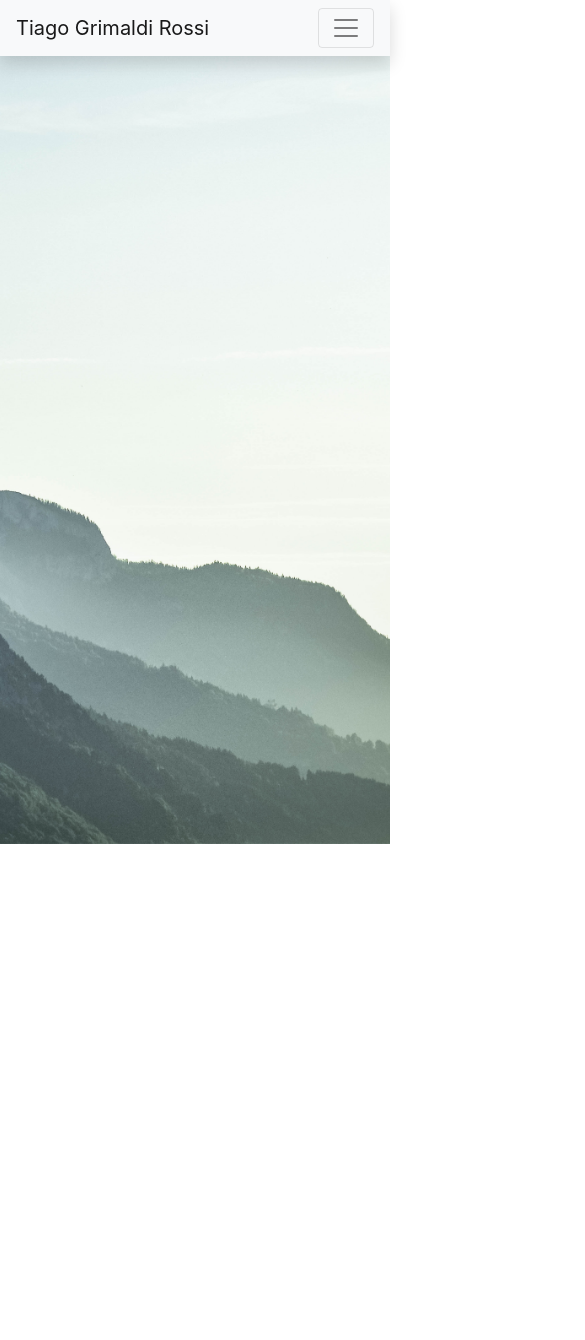
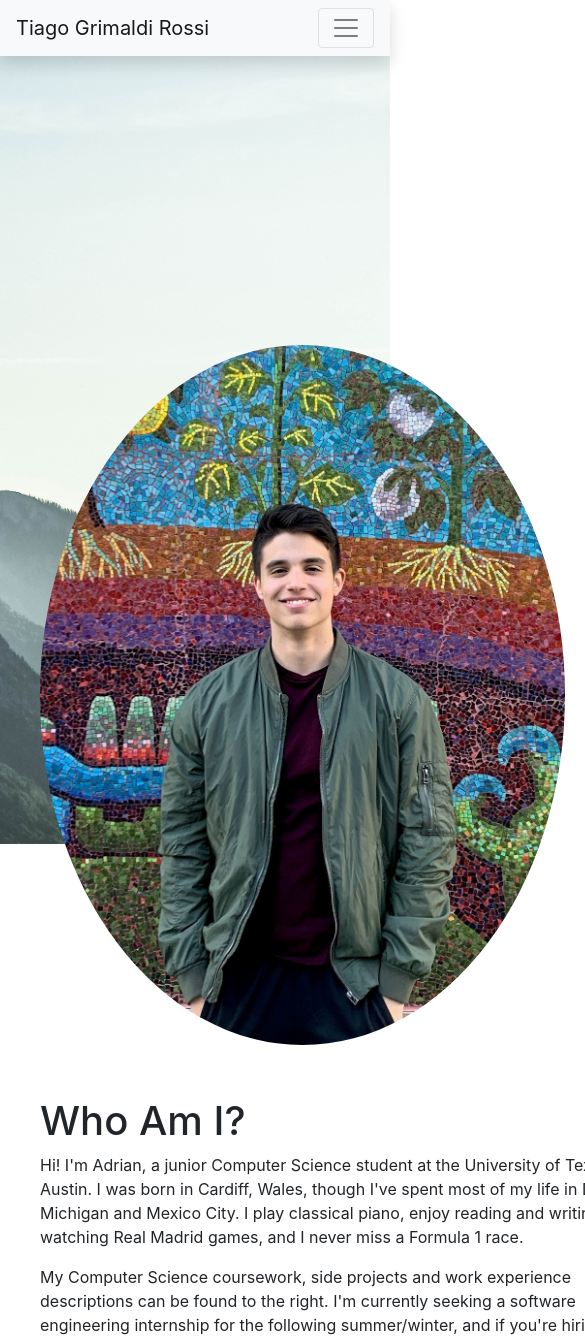
Before and after one commit to tiagorossig/personal-website, a React (Create React App) app: page /about-me in a window 390 px wide. Shown: the top 1340 px of the page, 585 px wide, since content can reach past the window. Before the commit the page ends 844 px from the top, so only its background shows below. Built offline with nearby package versions, Linux system fonts and the light colour scheme.

Commit message:
added inline blocks, responsiveness

```diff
--- a/src/App.css
+++ b/src/App.css
@@ -11,14 +11,8 @@ a {
 }
 
 html {
-  background-image: url("./assets/bg.jpg");
-  background-attachment: fixed;
-  background-position: center;
-  background-repeat: no-repeat;
-  -webkit-background-size: cover;
-  -moz-background-size: cover;
-  -o-background-size: cover;
-  background-size: cover;
+  width: 100%;
+  height: 100%;
 }
 
 .masthead {
@@ -27,18 +21,19 @@ html {
   min-height: 500px;
 }
 
-.center {
-  margin: auto;
-  width: 1000px;
-  max-width: 80%;
+body {
+  /* overflow: hidden; */
 }
+
+/* #childScroll {
+  overflow-y: scroll;
+} */
 
 .page {
   position: relative;
   margin: auto;
   min-height: 100vh;
   height: 100%;
-  background-color: black;
   background-image: url("./assets/bg.jpg");
   background-attachment: fixed;
   background-position: center;
@@ -72,13 +67,66 @@ html {
   padding-top: 10px;
 }
 
-#padding-notHome {
-  padding-top: 150px;
-  padding-bottom: 75px;
+.tempTest {
+  padding-top: 60px;
 }
 
-.padding-bottom {
-  padding-bottom: 75px;
+.test {
+  margin-left: auto;
+  margin-right: auto;
+}
+/* AboutMe */
+#table_id {
+  display: block;
+}
+
+#table_id td {
+  display: inline-block;
+}
+
+td {
+  /* background: green; */
+}
+
+.frame {
+  position: relative;
+  height: 100%;
+}
+
+.oval {
+  /* position: absolute; */
+  width: 525px;
+  height: 700px;
+  background: #a84909;
+  border-radius: 50%;
+  top: 50%;
+  left: 15%;
+  margin-right: 150px;
+  margin-bottom: 50px;
+  /* margin-top: calc(-19%); */
+}
+
+.aboutText {
+  /* position: absolute; */
+  /* background: #a84909; */
+  /* background-color: pink; */
+  margin-left: 0px;
+  width: 600px;
+  height: 500px;
+}
+
+.tableContainer1 {
+  /* background-color: orange; */
+  height: 100%;
+  width: 100%;
+}
+
+.tableContainer2 {
+  position: absolute;
+  /* background-color: yellow; */
+  margin-top: calc(-20%);
+  top: 50%;
+  left: 10%;
 }
 
 /* CSS Transition animations */
--- a/src/components/AboutMe.jsx
+++ b/src/components/AboutMe.jsx
@@ -1,13 +1,77 @@
 import React from "react";
 import "../App.css";
+import tiago from "../assets/tiago.jpg";
 
-import { FontAwesomeIcon } from "@fortawesome/react-fontawesome";
-import { faCode } from "@fortawesome/free-solid-svg-icons";
+// col-xl-8 col-lg-8 col-md-8 col-sm-12 col-12 text-center
 
 function AboutMe(props) {
   return (
-    <header className="masthead">
-      <div className="center" id="padding-notHome"></div>
+    <header className="masthead" id="childScroll">
+      {/* <div className="tempTest"></div> */}
+      <div className="tableContainer1">
+        <div className="tableContainer2">
+          <table className="test" id="table_id">
+            <tr>
+              <td className="firstHalf">
+                <div className="frame">
+                  <img src={tiago} className="oval" />
+                </div>
+              </td>
+              <td className="secondHalf">
+                <div className="aboutText ">
+                  <h1> Who Am I? </h1>
+                  <p>
+                    {" "}
+                    Hi! I'm Adrian, a junior Computer Science student at the
+                    University of Texas at Austin. I was born in Cardiff, Wales,
+                    though I've spent most of my life in Detroit, Michigan and
+                    Mexico City. I play classical piano, enjoy reading and
+                    writing, watching Real Madrid games, and I never miss a
+                    Formula 1 race.{" "}
+                  </p>
+                  <p>
+                    {" "}
+                    My Computer Science coursework, side projects and work
+                    experience descriptions can be found to the right. I'm
+                    currently seeking a software engineering internship for the
+                    following summer/winter, and if you're hiring, please don't
+                    hesitate to contact me at the email address below.{" "}
+                  </p>
+                </div>
+              </td>
+            </tr>
+          </table>
+        </div>
+      </div>
+
+      {/* <tr border="5">
+        <td>
+          <div className="frame">
+            <img src={tiago} className="oval" />
+          </div>
+        </td>
+        <td bgcolor="orange">
+          <div className="aboutText ">
+            <h1> Who Am I? </h1>
+            <p>
+              {" "}
+              Hi! I'm Adrian, a junior Computer Science student at the
+              University of Texas at Austin. I was born in Cardiff, Wales,
+              though I've spent most of my life in Detroit, Michigan and Mexico
+              City. I play classical piano, enjoy reading and writing, watching
+              Real Madrid games, and I never miss a Formula 1 race.{" "}
+            </p>
+            <p>
+              {" "}
+              My Computer Science coursework, side projects and work experience
+              descriptions can be found to the right. I'm currently seeking a
+              software engineering internship for the following summer/winter,
+              and if you're hiring, please don't hesitate to contact me at the
+              email address below.{" "}
+            </p>
+          </div>
+        </td>
+      </tr> */}
     </header>
   );
 }
```
Also changed, not shown: src/assets/tiago.jpg, src/assets/tiago_original.jpg (added).
